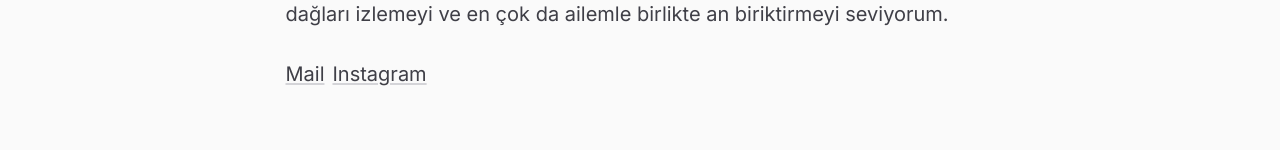
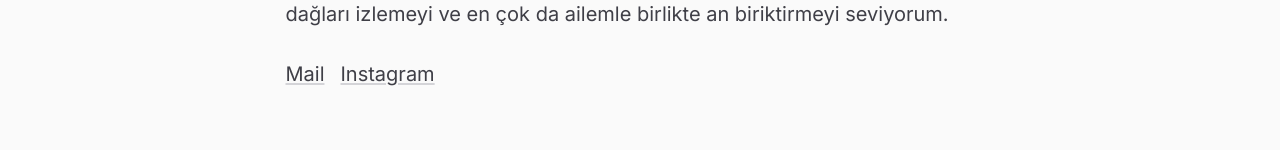
Before and after one commit to ademilter/homepage, a Next.js app: page / in a window 1280 px wide. Shown: the part 408-558 px from the top of the page. Built offline with nearby package versions, Linux system fonts and the light colour scheme.

Commit message:
Update gap spacing in Social component

```diff
--- a/src/components/social.tsx
+++ b/src/components/social.tsx
@@ -22,5 +22,5 @@ export function SocialButton({
 }
 
 export function Social({ children }: { children?: React.ReactNode }) {
-  return <div className="flex flex-wrap gap-2">{children}</div>;
+  return <div className="flex flex-wrap gap-4">{children}</div>;
 }
```
